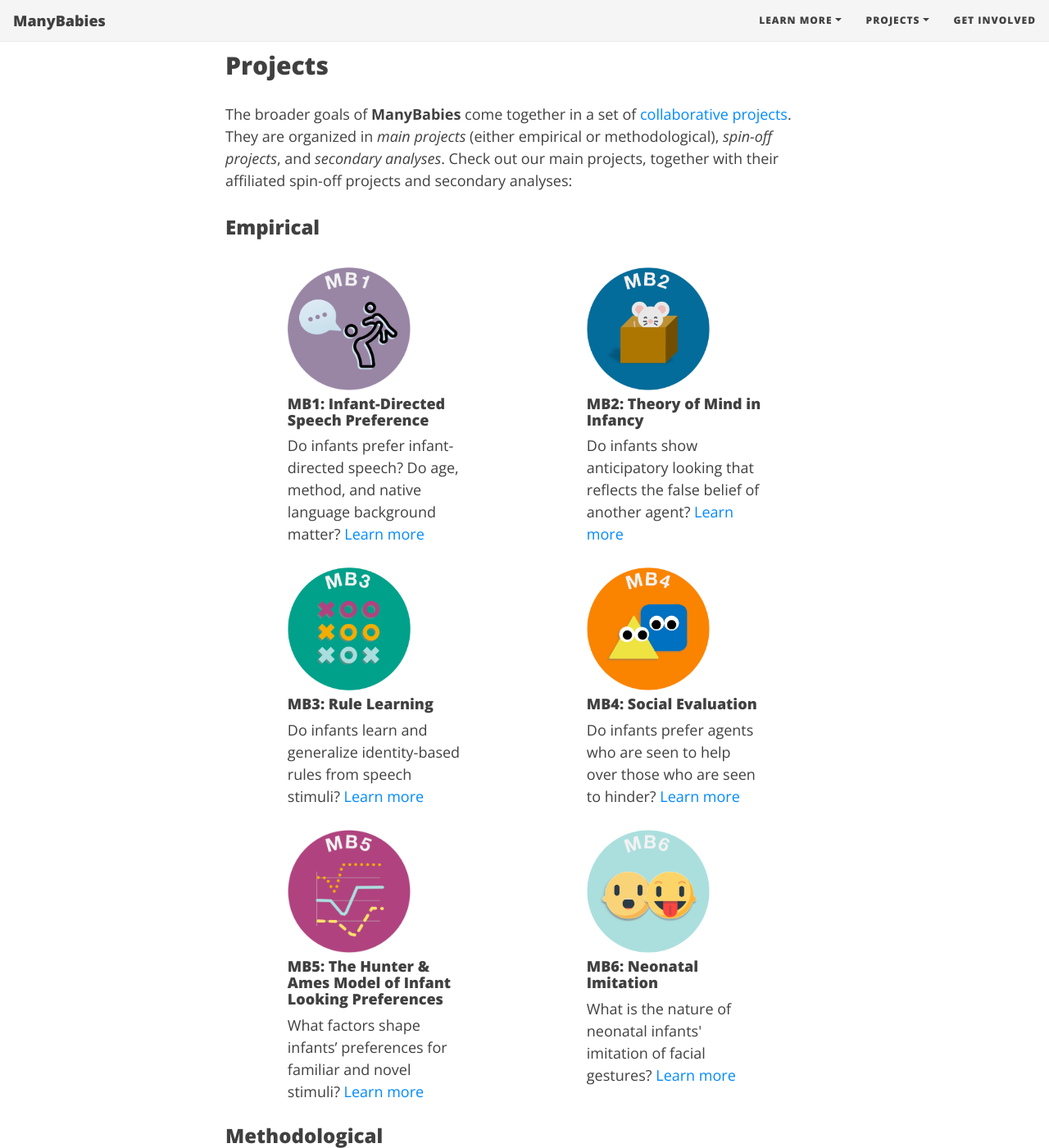
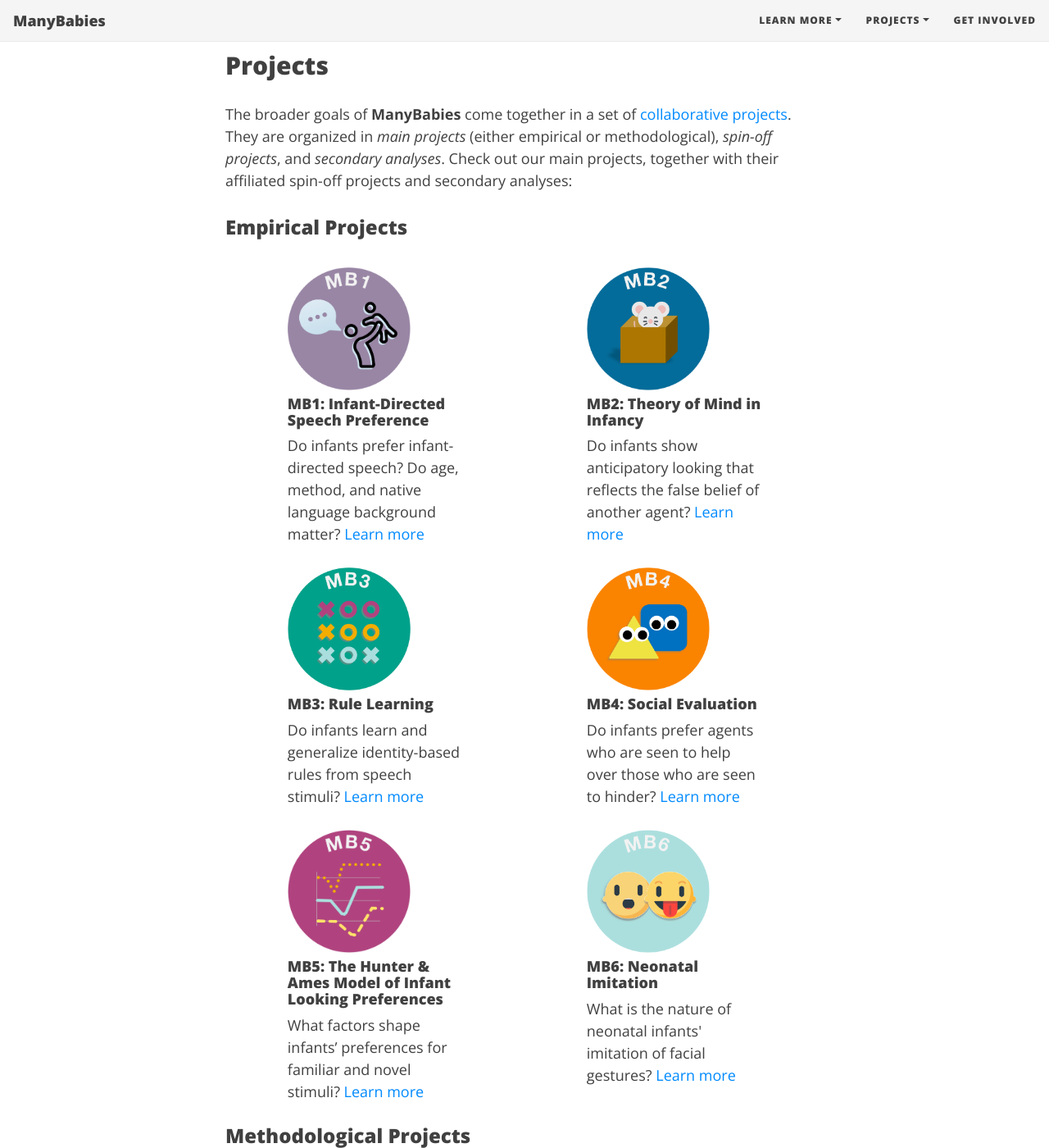
Before and after one commit to manybabies/manybabies.github.io, a Jekyll site: the page built from index.md, in a window 1280 px wide and 1400 px high, scrolled down 980 px. Shown: the whole window at 82% size. Built offline with Jekyll 4.4.1, drawn with Linux system fonts in a browser that asks for light colours; nearby versions of some CDN libraries; some web fonts are replaced.

Commit message:
Update index.md

```diff
--- a/index.md
+++ b/index.md
@@ -44,7 +44,7 @@ images with link MUST use the class = "image" (.css from ManyPrimates)
         The broader goals of <b>ManyBabies</b> come together in a set of <a href="{{site.baseurl}}{% link projects.md %}"> collaborative projects</a>. They are organized in <i>main projects</i> (either empirical or methodological), <i>spin-off projects</i>, and <i>secondary analyses</i>. Check out our main projects, together with their affiliated spin-off projects and secondary analyses:
       </p>
 	<header class="major">
-			<h3>Empirical</h3>
+			<h3>Empirical Projects</h3>
 	</header>
 <br>
   <div class="container">
@@ -107,7 +107,7 @@ images with link MUST use the class = "image" (.css from ManyPrimates)
 	</div>
 <br>
 	<header class="major">
-			<h3>Methodological</h3>
+			<h3>Methodological Projects</h3>
 	</header>
 <br>
 	<div class="container">
```
